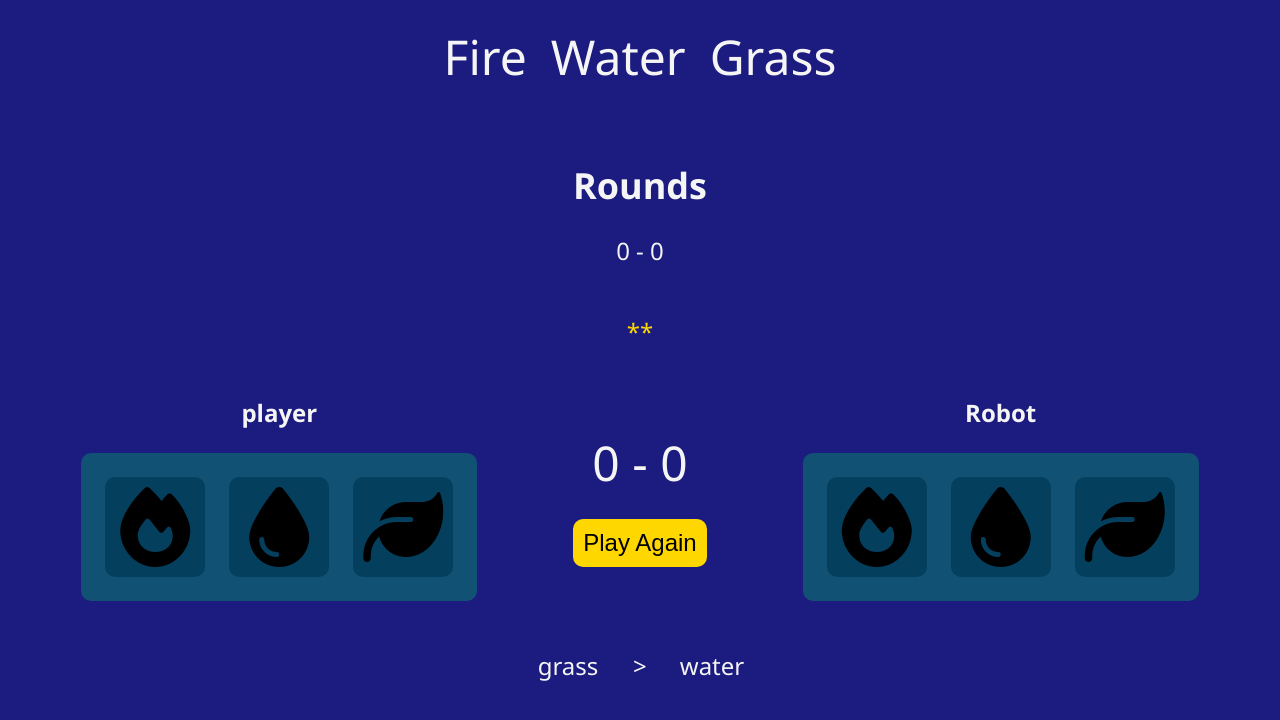
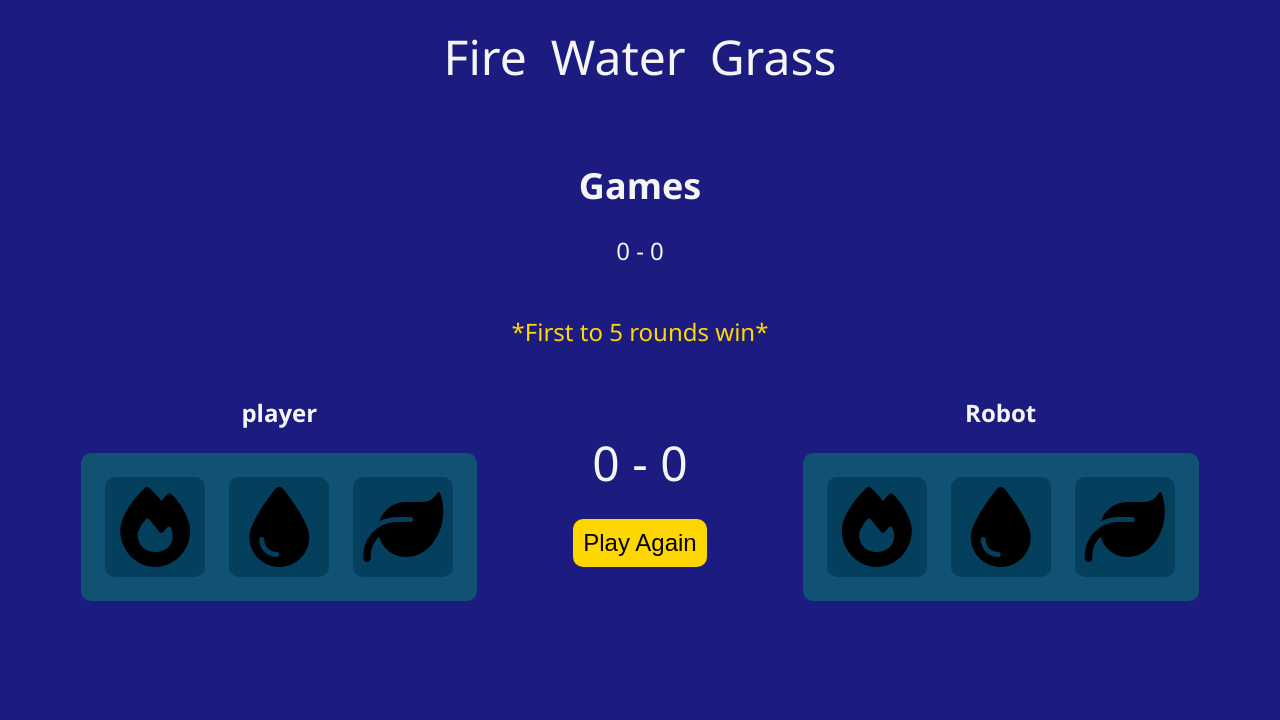
Before and after one commit to Hrma2006/rock-paper-cissors, a plain HTML site: page index.html in a window 1280 px wide. Drawn offline with Linux system fonts and the light colour scheme.

Commit message:
changed some html

```diff
--- a/index.html
+++ b/index.html
@@ -18,14 +18,14 @@
 				<span>Grass</span>
 			</header>
 			<div class="rounds">
-				<h2>Rounds</h2>
+				<h2>Games</h2>
 				<div class="round-score">
 					<span class="player-score">0</span>
 					<span>-</span>
 					<span class="robot-score">0</span>
 				</div>
 			</div>
-			<div class="note">**</div>
+			<div class="note">*First to 5 rounds win*</div>
 			<div class="dashboard">
 				<div class="palyer">
 					<h2>player</h2>
@@ -66,12 +66,12 @@
 					</div>
 				</div>
 			</div>
-			<div class="played-contsiner">
-				<div class="played">
+			<div class="played-container">
+				<!-- <div class="played">
 					<span class="p-played">grass</span>
 					<span class="comapre">></span>
 					<span class="r-played">water</span>
-				</div>
+				</div> -->
 			</div>
 		</div>
 	</body>
```
